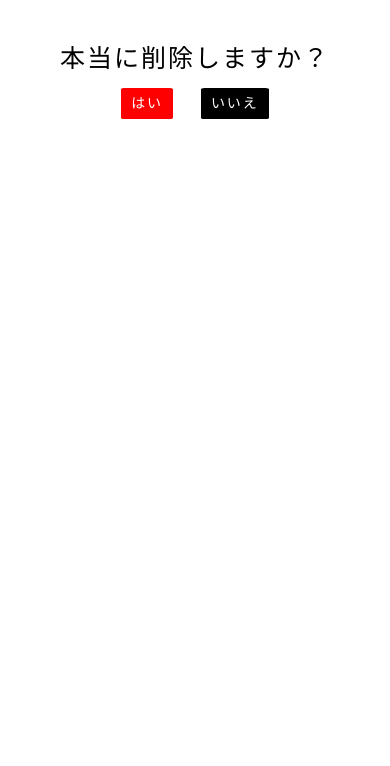
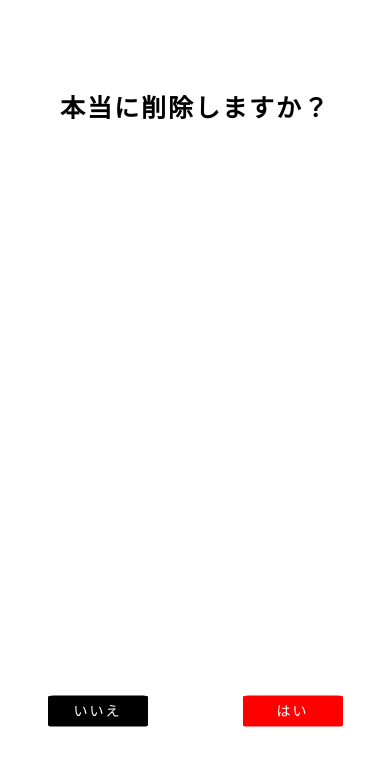
Before and after one commit to Kanata0204/task_app, a Django app: page /task_list/1/delete in a window 390 px wide. Shown: the part 60-826 px from the top of the page. Run offline with Django 3.2, Linux system fonts and the light colour scheme; a user stored in the database is signed in; tables that the repository leaves empty hold one stand-in row (values such as "Sample post").

Commit message:
implement responsive task_confirm_delete.css

```diff
--- a/static/css/_base.css
+++ b/static/css/_base.css
@@ -13,6 +13,10 @@ html {
 
 h2 {
   font-size: 4rem;
+}
+
+h3 {
+  font-size: 2.5rem;
 }
 
 p {
@@ -67,6 +71,9 @@ span {
   h2 {
     font-size: 8rem;
   }
+  h3 {
+    font-size: 5rem;
+  }
   p {
     font-size: 1.9rem;
   }
--- a/static/css/taskapp/task_confirm_delete.css
+++ b/static/css/taskapp/task_confirm_delete.css
@@ -2,18 +2,23 @@
   text-align: center;
 }
 
-#content p {
-  margin-top: 10rem;
-  margin-bottom: 1rem;
-  font-size: 2.5rem;
+#content #confirm_delete {
+  margin-top: 15rem;
 }
 
 #content #btn_block {
   display: flex;
+  justify-content: space-around;
   align-items: center;
-  justify-content: space-around;
-  width: 50%;
-  margin: 0 auto;
+  position: absolute;
+  width: 100%;
+  bottom: 5%;
+  left: 50%;
+  transform: translate(-50%, -50%);
+}
+
+#content #btn_block .btn {
+  width: 10rem;
 }
 
 #content #btn_block #submit_btn {
@@ -25,19 +30,16 @@
 }
 
 @media (min-width: 640px) {
-  #content p {
-    font-size: 2.8rem;
+  #content #confirm_delete {
+    margin-top: 25rem;
   }
-  #content .btn {
-    font-size: 1.9rem;
+  #content #btn_block .btn {
+    width: 12rem;
   }
 }
 
 @media (min-width: 1024px) {
-  #content p {
-    font-size: 3.2rem;
-  }
-  #content .btn {
-    font-size: 2.4rem;
+  #content #btn_block .btn {
+    width: 15rem;
   }
 }
--- a/static/scss/_base.scss
+++ b/static/scss/_base.scss
@@ -18,6 +18,9 @@ html{
 }
 h2{
     font-size: 4rem;
+}
+h3{
+    font-size: 2.5rem;
 }
 p{
     font-size: 1.4rem;
@@ -66,6 +69,9 @@ span{
     h2{
         font-size: 8rem;
     }
+    h3{
+        font-size: 5rem;
+    }
     p{
         font-size: 1.9rem;
     }
--- a/static/scss/taskapp/task_confirm_delete.scss
+++ b/static/scss/taskapp/task_confirm_delete.scss
@@ -1,17 +1,22 @@
 #content{
     text-align: center;
 
-    & p{
-        margin-top: 10rem;
-        margin-bottom: 1rem;
-        font-size: 2.5rem;
+    & #confirm_delete{
+        margin-top: 15rem;
     }
     & #btn_block{
         display: flex;
+        justify-content: space-around;
         align-items: center;
-        justify-content: space-around;
-        width: 50%;
-        margin: 0 auto;
+        position: absolute;
+        width: 100%;
+        bottom: 5%;
+        left: 50%;
+        transform: translate(-50%, -50%);
+
+        .btn{
+            width: 10rem;
+        }
 
         & #submit_btn{
             background-color: red;
@@ -24,21 +29,22 @@
 
 @media (min-width:640px){
     #content{
-        & p{
-            font-size: 2.8rem;
+        & #confirm_delete{
+            margin-top: 25rem;
         }
-        & .btn{
-            font-size: 1.9rem;
+        & #btn_block{
+            .btn{
+                width: 12rem;
+            }
         }
     }
 }
 @media (min-width:1024px){
     #content{
-        & p{
-            font-size: 3.2rem;
-        }
-        & .btn{
-            font-size: 2.4rem;
+        & #btn_block{
+            .btn{
+                width: 15rem;
+            }
         }
     }
 }
--- a/taskapp/templates/taskapp/task_confirm_delete.html
+++ b/taskapp/templates/taskapp/task_confirm_delete.html
@@ -7,12 +7,12 @@
 {% endblock  %}
 
 {% block container %}
-    <p>本当に削除しますか？</p>
+    <h3 id="confirm_delete">本当に削除しますか？</h3>
     <form method="post">{% csrf_token %}
         {{ form }}
         <div id="btn_block">
+            <a id="back_btn" class="btn" href="{{ request.META.HTTP_REFERER }}">いいえ</a>
             <button id="submit_btn" class="btn" type="submit">はい</button>
-            <a id="back_btn" class="btn" href="{{ request.META.HTTP_REFERER }}">いいえ</a>
         </div>
     </form>
 {% endblock  %}
```
Also changed, not shown: static/css/taskapp/task_main.css (+5 -5 lines), static/scss/taskapp/task_main.scss (+4 -4 lines).
